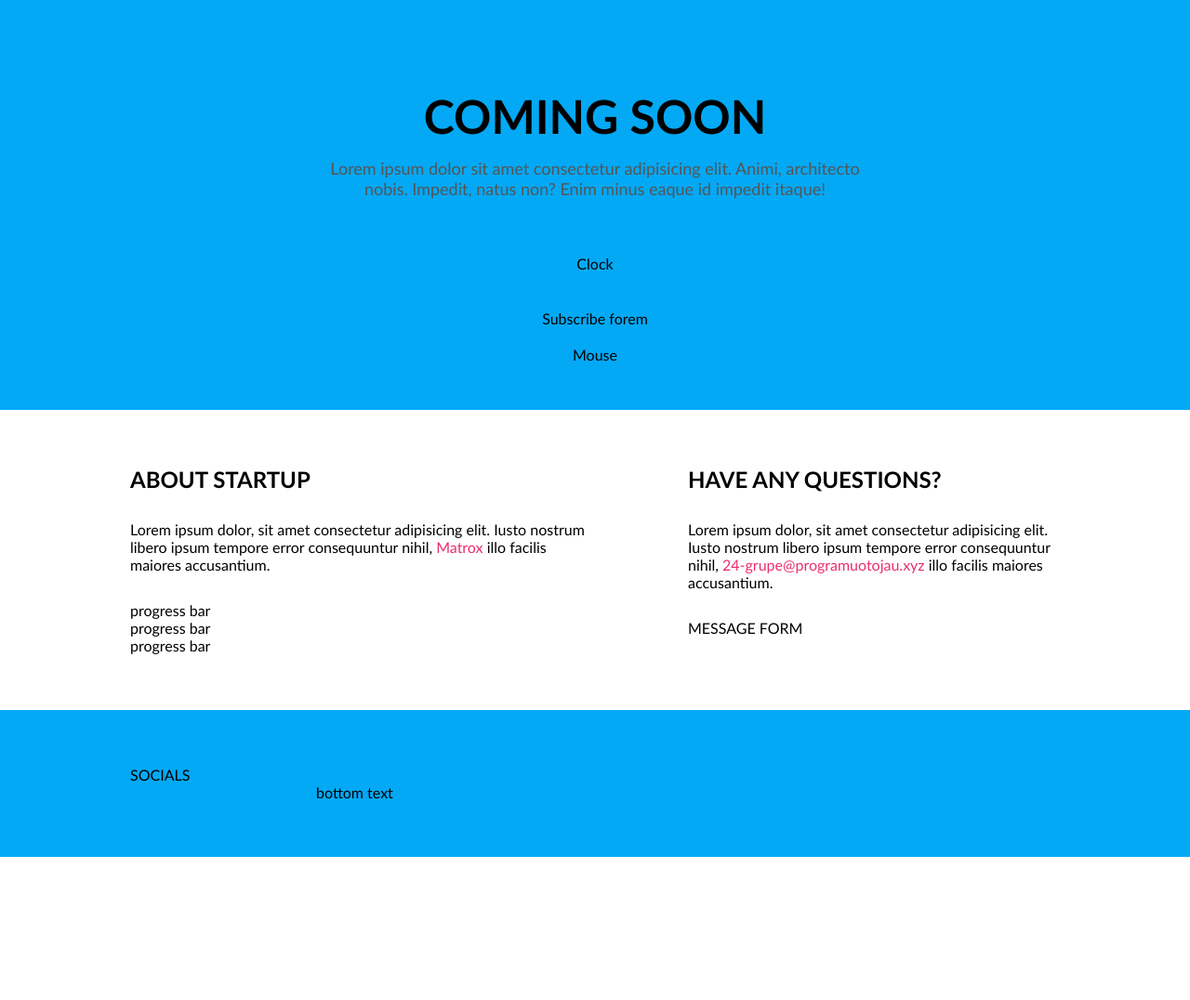
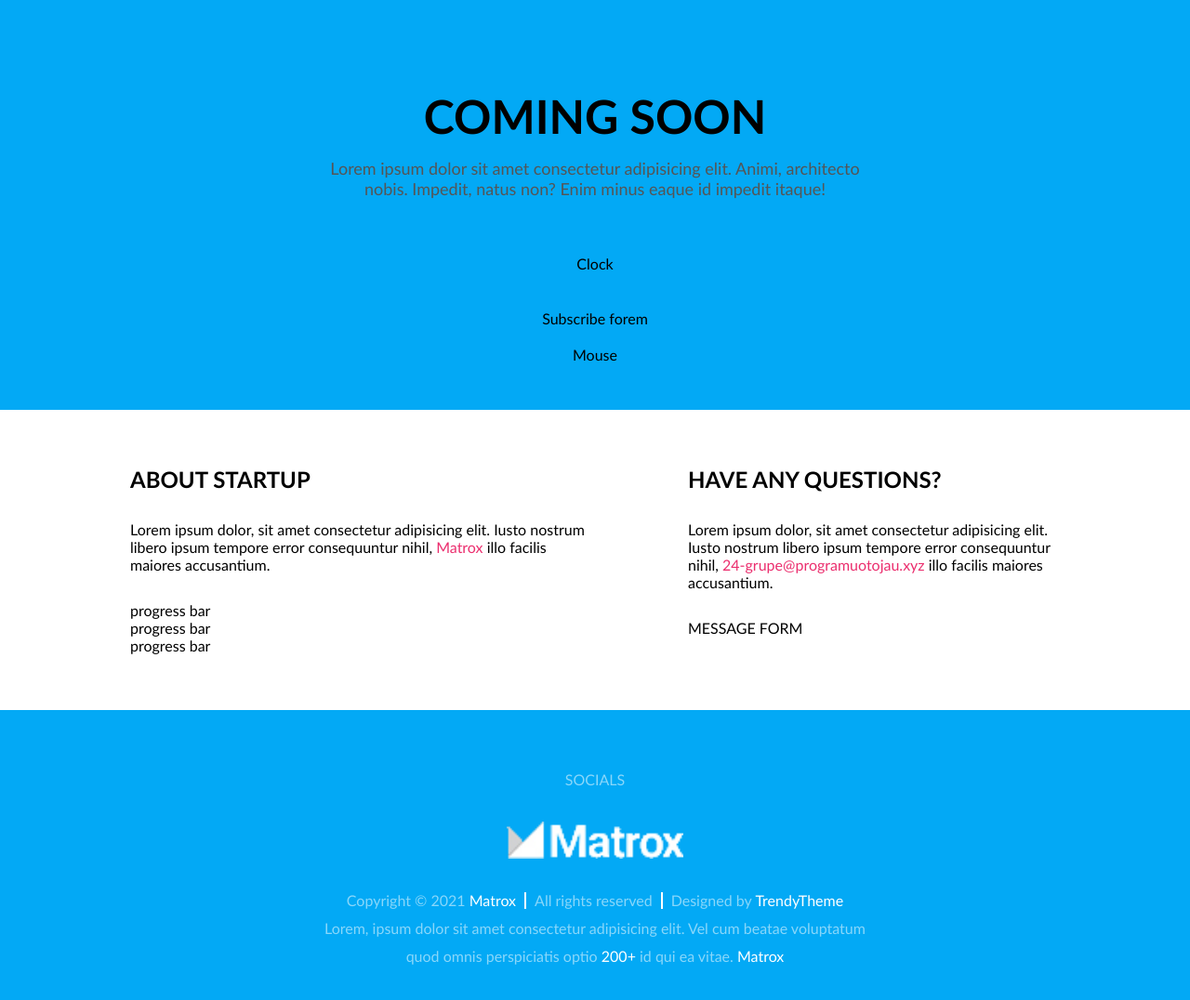
Before and after one commit to JJaug/5-coming-soon, a plain HTML site: page index.html in a window 1280 px wide. Shown: the whole page at 93% size. Before the commit the page ends 922 px from the top, so only its background shows below. Drawn offline with Linux system fonts and the light colour scheme.

Commit message:
Footer bottom text

```diff
--- a/css/custom.css
+++ b/css/custom.css
@@ -96,3 +96,67 @@ main .block-description > a:hover {
         width: 100%;
     }
 }
+
+/* footer section
+*/
+
+footer {
+    text-align: center;
+    line-height: 30px;
+    color: #fff8;
+}
+
+footer a {
+    color: #fff;
+    text-decoration: none;
+}
+
+.footer-logo {
+    height: 40px;
+    margin: 30px 0;
+}
+
+.bottom-texts {
+    display: flex;
+    justify-content: center;
+    flex-direction: row;
+    gap: 0 20px;
+}
+
+.bottom-texts > p {
+    position: relative;
+}
+
+.bottom-texts > p::before{
+    display: inline-block;
+    content: '';
+    width: 2px;
+    height: 18px;
+    background-color: #fff;
+    position: absolute;
+    top: 50%;
+    left: -11px;
+    transform: translateY(-50%);
+}
+
+.bottom-texts > p:first-of-type::before{
+    display: none;
+}
+
+.bottom-texts a:hover {
+    text-decoration: underline;
+}
+
+footer > .short-row > p {
+    display: inline-block;
+    width: 100%;
+}
+
+@media (max-width : 700px) {
+    .bottom-texts {
+        flex-direction: column;
+    }
+    .bottom-texts > p::before{
+        display: none;
+    }
+}
--- a/css/layout.css
+++ b/css/layout.css
@@ -29,7 +29,7 @@
         margin: 0 calc(50% - 300px);
     }
 }
-@media (max-width: 680px) {
+@media (max-width: 700px) {
     .container > .row ,
     .container > .short-row {
         width: 100%;
--- a/index.html
+++ b/index.html
@@ -73,9 +73,6 @@
                 </div>
 
 
-
-
-
             </div>
         </main>
 
@@ -83,11 +80,20 @@
 
         <footer class="container bg-blue">
             <div class="row">
-            SOCIALS
+                SOCIALS
             </div>
 
+
             <div class="short-row">
-                bottom text
+                <img class="footer-logo" src="./img/logotext.png" alt="Footer logo">
+                <div class="bottom-texts">
+                    <p>Copyright &#169; 2021 <a href="#">Matrox</a></p>
+                    <p>All rights reserved</p>
+                    <p>Designed by <a href="#" target="_blank">TrendyTheme</a></p>
+                </div>
+                <p>Lorem, ipsum dolor sit amet consectetur adipisicing elit.
+                    Vel cum beatae voluptatum quod omnis perspiciatis optio
+                    <a href="#">200+</a> id qui ea vitae. <a href="#">Matrox</a></p>
             </div>
         </footer>
 
```
